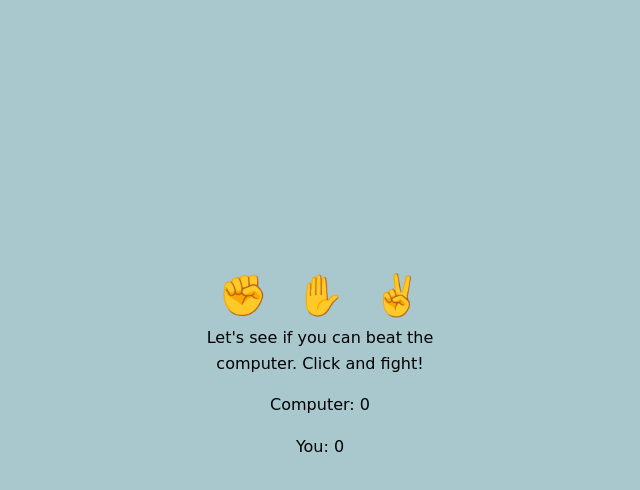
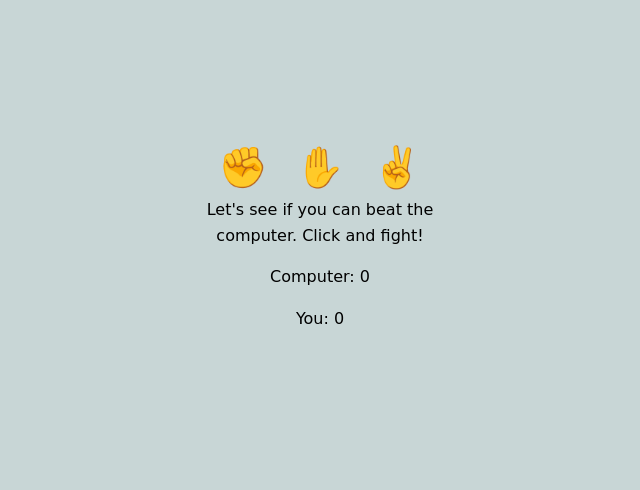
Before and after one commit to gizemnkorkmaz/the_odin_project, a plain HTML site: page rock-paper-scissors/index.html in a window 1280 px wide. Shown: the whole page, without its empty margins (320-960 px from the left). Drawn offline with Linux system fonts and the light colour scheme; a web font is replaced by a local one.

Commit message:
change background

```diff
--- a/rock-paper-scissors/style.css
+++ b/rock-paper-scissors/style.css
@@ -1,13 +1,13 @@
 body {
     padding: 0;
     margin: 0;
-    background-color: rgb(168, 200, 206);
+    background-color:rgb(200, 214, 214);
     display: flex;
     align-items: center;
     justify-content: center;
 }
 .container{
-    padding: 20%;
+    padding: 10%;
     width: 300px;
     height: 150px;
     margin: 10px;
```
